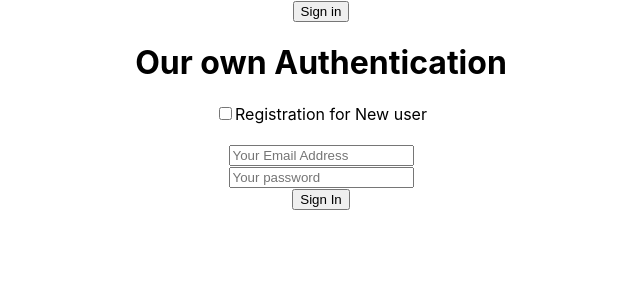
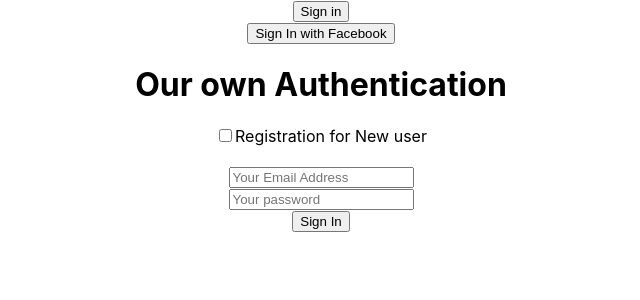
Before and after one commit to hituhin/google-signIn-SignOut-using-firebase-auth, a React (Create React App) app: page / in a window 1280 px wide. Shown: the top 300 px of the page, without its empty margins (319-959 px from the left). Built offline with nearby package versions, Linux system fonts and the light colour scheme.

Commit message:
Login with Facebook

```diff
--- a/src/App.js
+++ b/src/App.js
@@ -18,12 +18,13 @@ function App() {
     error: "",
     success: false,
   });
-  const provider = new firebase.auth.GoogleAuthProvider();
+  const googleprovider = new firebase.auth.GoogleAuthProvider();
+  const fbProvider = new firebase.auth.FacebookAuthProvider();
 
   const handlersSignIn = () => {
     firebase
       .auth()
-      .signInWithPopup(provider)
+      .signInWithPopup(googleprovider)
       .then((res) => {
         const { displayName, email, photoURL } = res.user;
         const signedInUser = {
@@ -130,6 +131,38 @@ function App() {
       });
   };
 
+  const handlerFbSignIn = () => {
+    firebase
+      .auth()
+      .signInWithPopup(fbProvider)
+      .then((result) => {
+        console.log(result);
+        // /** @type {firebase.auth.OAuthCredential} */
+        // var credential = result.credential;
+
+        // The signed-in user info.
+        const user = result.user;
+        console.log("FaceBook User", user);
+
+        // This gives you a Facebook Access Token. You can use it to access the Facebook API.
+        // var accessToken = credential.accessToken;
+
+        // ...
+      })
+      .catch((error) => {
+        // Handle Errors here.
+        // var errorCode = error.code;
+        const errorMessage = error.message;
+        console.log(errorMessage);
+        // The email of the user's account used.
+        // var email = error.email;
+        // // The firebase.auth.AuthCredential type that was used.
+        // var credential = error.credential;
+
+        // ...
+      });
+  };
+
   return (
     <div className="App">
       {user.isSignedIn ? (
@@ -141,6 +174,8 @@ function App() {
           Sign in
         </Button>
       )}
+      <br />
+      <button onClick={handlerFbSignIn}>Sign In with Facebook</button>
       {user.isSignedIn && (
         <div>
           <p>Welcome! {user.name}</p>
```
